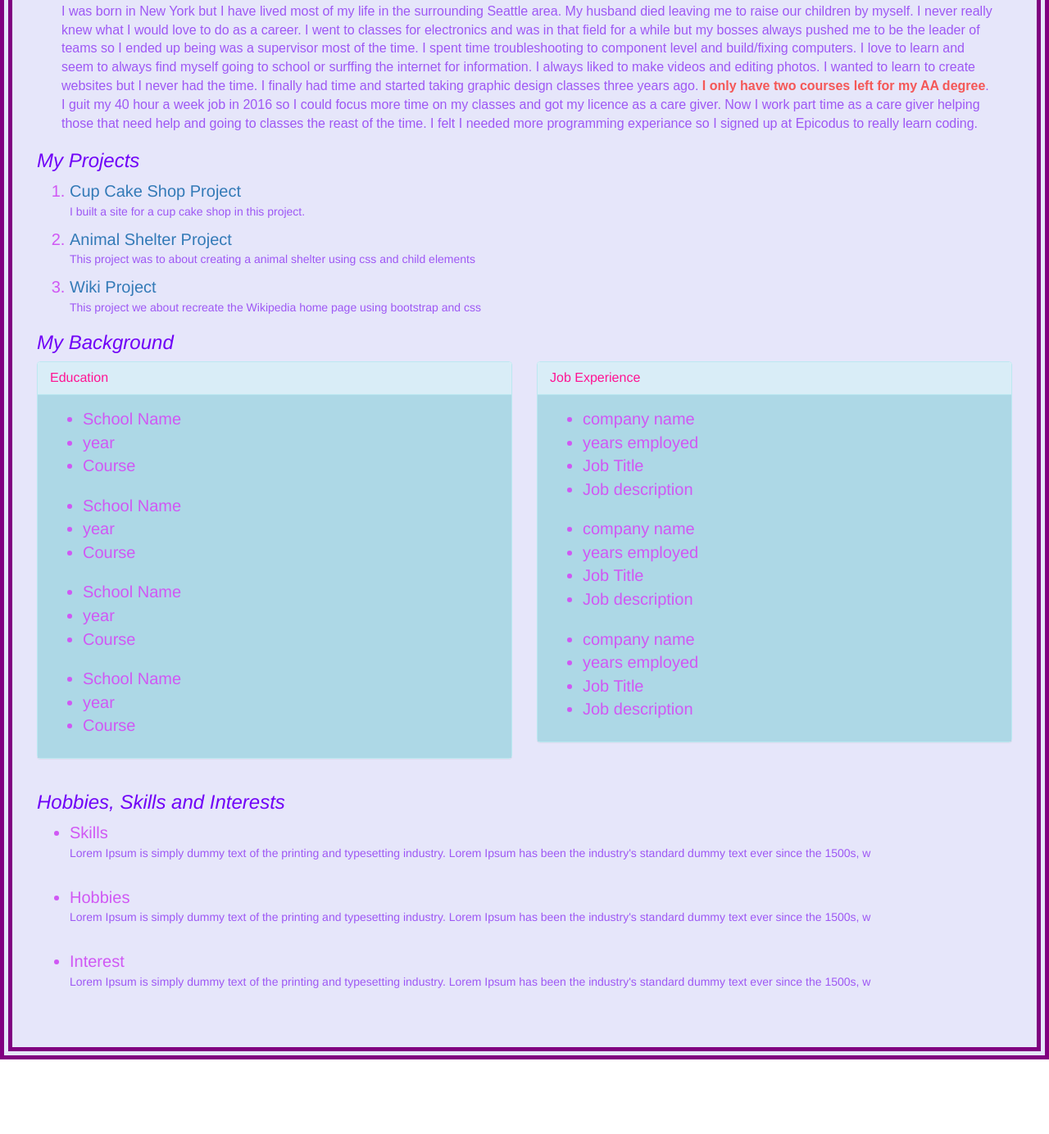
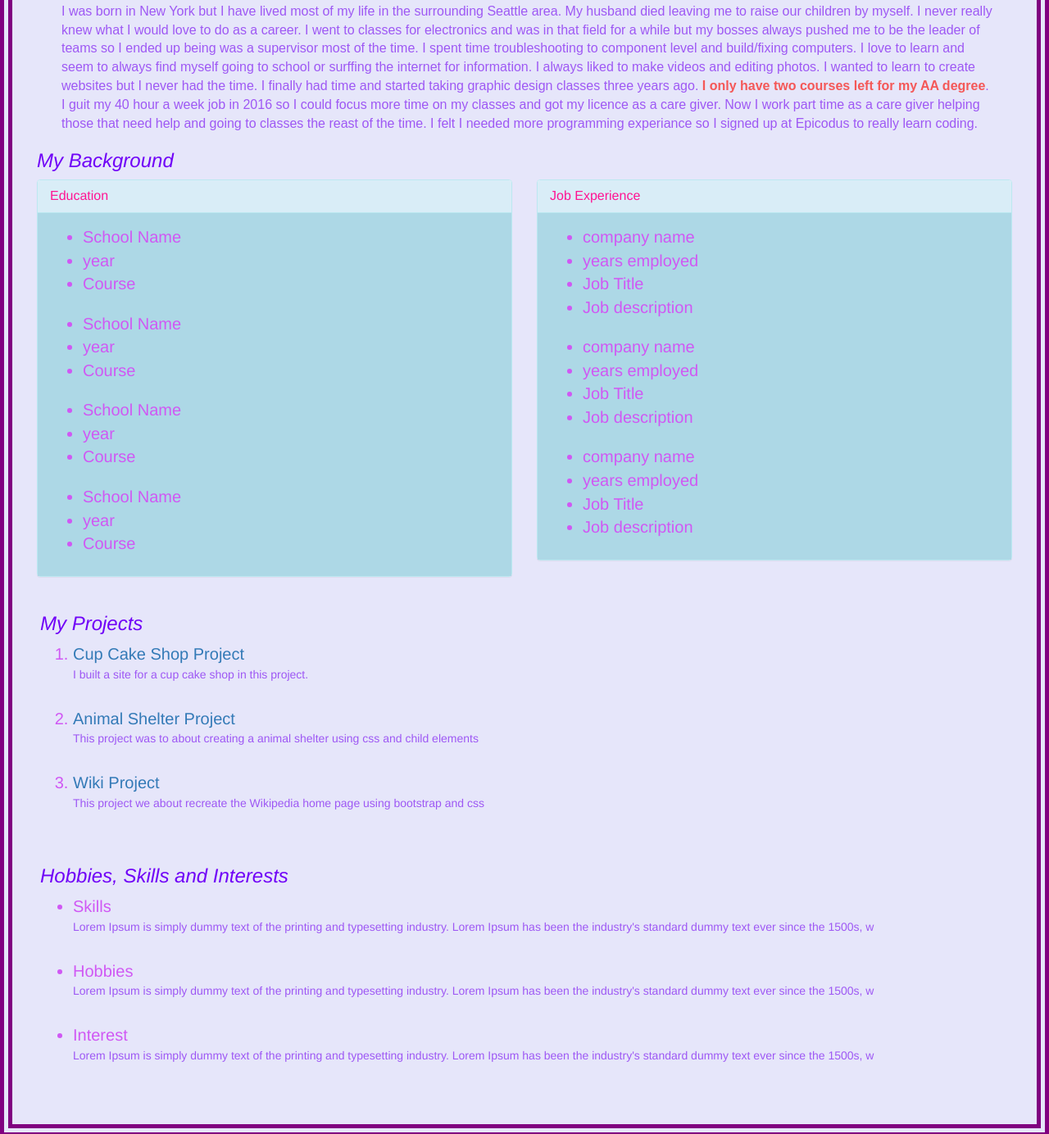
Before and after one commit to pursaa/portfolio, a plain HTML site: page index.html in a window 1280 px wide. Shown: the part 770-2154 px from the top of the page at 82% size. Before the commit the page ends 2063 px from the top, so only its background shows below. Drawn offline with Linux system fonts and the light colour scheme.

Commit message:
Played with code and final commit

```diff
--- a/css/styles.css
+++ b/css/styles.css
@@ -44,3 +44,13 @@ h3 {
 .hobby li {
   font-size: 20px;
 }
+
+.hobby {
+  margin: 2px;
+  padding: 2px;
+}
+
+.project {
+  margin: 2px;
+  padding: 2px;
+}
--- a/index.html
+++ b/index.html
@@ -7,7 +7,9 @@
     <link href="css/styles.css" rel="stylesheet" type="text/css">
   </head>
   <body>
+
     <div class="container-fluid">
+
       <!--My picture-->
       <div class="jumbotron">
       <img src="img/debbie-michel.png" alt="Photo of Debbie Michel" class="img-circle">
@@ -18,18 +20,6 @@
       <h3>All About Me</h3>
       <p id="about-me">I was born in New York but I have lived most of my life in the surrounding Seattle area.  My husband died leaving me to raise our children by myself.  I never really knew what I would love to do as a career.  I went to classes for electronics and was in that field for a while but my bosses always pushed me to be the leader of teams so I ended up being was a supervisor most of the time.  I spent time troubleshooting to component level and build/fixing computers. I love to learn and seem to always find myself going to school or surffing the internet for information.  I always liked to make videos and editing photos.  I wanted to learn to create websites but I never had the time. I finally had time and started taking graphic design classes three years ago. <span style="color:#f45858;font-weight:bold">I only have two courses left for my AA degree</span>.  I guit my 40 hour a week job in 2016 so I could focus more time on my classes and got my licence as a care giver.  Now I work part time as a care giver helping those that need help and going to classes the reast of the time. I felt I needed more programming experiance so I signed up at Epicodus to really learn coding.</p>
     </div>
-      <!--My projects-->
-
-      <h3 class="project"> My Projects</h3>
-      <ol>
-        <li><a href="https://github.com/pursaa/cupcake-shop">Cup Cake Shop Project</a></li>
-        <p>I built a site for a cup cake shop in this project.</p>
-        <li><a href="https://github.com/pursaa/animal-shelter">Animal Shelter Project</a></li>
-        <p>This project was to about creating a animal shelter using css and child elements</p>
-        <li><a href="https://github.com/pursaa/wiki">Wiki Project</a></li>
-        <p>This project we about recreate the Wikipedia home page using bootstrap and css</p>
-      </ol>
-
       <!--My background-->
       <div>
         <h3>My Background</h3>
@@ -89,7 +79,6 @@
                   <li>years employed</li>
                   <li>Job Title</li>
                   <li>Job description</li>
-
                 </ul>
               </div>
             </div>
@@ -97,23 +86,32 @@
         </div>
       </div>
 
+      <!--My projects-->
+        <div class="project">
+          <h3> My Projects</h3>
+          <ol>
+            <li><a href="https://github.com/pursaa/cupcake-shop">Cup Cake Shop Project</a></li>
+            <p>I built a site for a cup cake shop in this project.</p></br>
+            <li><a href="https://github.com/pursaa/animal-shelter">Animal Shelter Project</a></li>
+            <p>This project was to about creating a animal shelter using css and child elements</p></br>
+            <li><a href="https://github.com/pursaa/wiki">Wiki Project</a></li>
+            <p>This project we about recreate the Wikipedia home page using bootstrap and css</p></br>
+          </ol>
+        </div>
+
         <!--Interest, Hobbies and skills-->
-
           <div class="hobby">
             <h3>Hobbies, Skills and Interests</h3>
             <ul>
               <li>Skills</li>
-                    <p>Lorem Ipsum is simply dummy text of the printing and typesetting industry. Lorem Ipsum has been the industry's standard dummy text ever since the 1500s, w</p>
-                  </br>
+                <p>Lorem Ipsum is simply dummy text of the printing and typesetting industry. Lorem Ipsum has been the industry's standard dummy text ever since the 1500s, w</p></br>
               <li>Hobbies</li>
-                    <p>Lorem Ipsum is simply dummy text of the printing and typesetting industry. Lorem Ipsum has been the industry's standard dummy text ever since the 1500s, w</p>
-                  </br>
+                <p>Lorem Ipsum is simply dummy text of the printing and typesetting industry. Lorem Ipsum has been the industry's standard dummy text ever since the 1500s, w</p></br>
               <li>Interest</li>
-                    <p>Lorem Ipsum is simply dummy text of the printing and typesetting industry. Lorem Ipsum has been the industry's standard dummy text ever since the 1500s, w</p>
-                  </br>
+                <p>Lorem Ipsum is simply dummy text of the printing and typesetting industry. Lorem Ipsum has been the industry's standard dummy text ever since the 1500s, w</p></br>
             </ul>
           </div>
-      <!--Create a gh-pages branch so that your site can be viewed on GitHub Pages at your-username.github.io/portfolio (for example).</p>-->
+        </div>
     </div>
   </body>
 </html>
```
Also changed, not shown: img/strawberry.jpeg (added), img/wiki2.jpg (added). Lines whose indentation alone changed are shown as unchanged.
